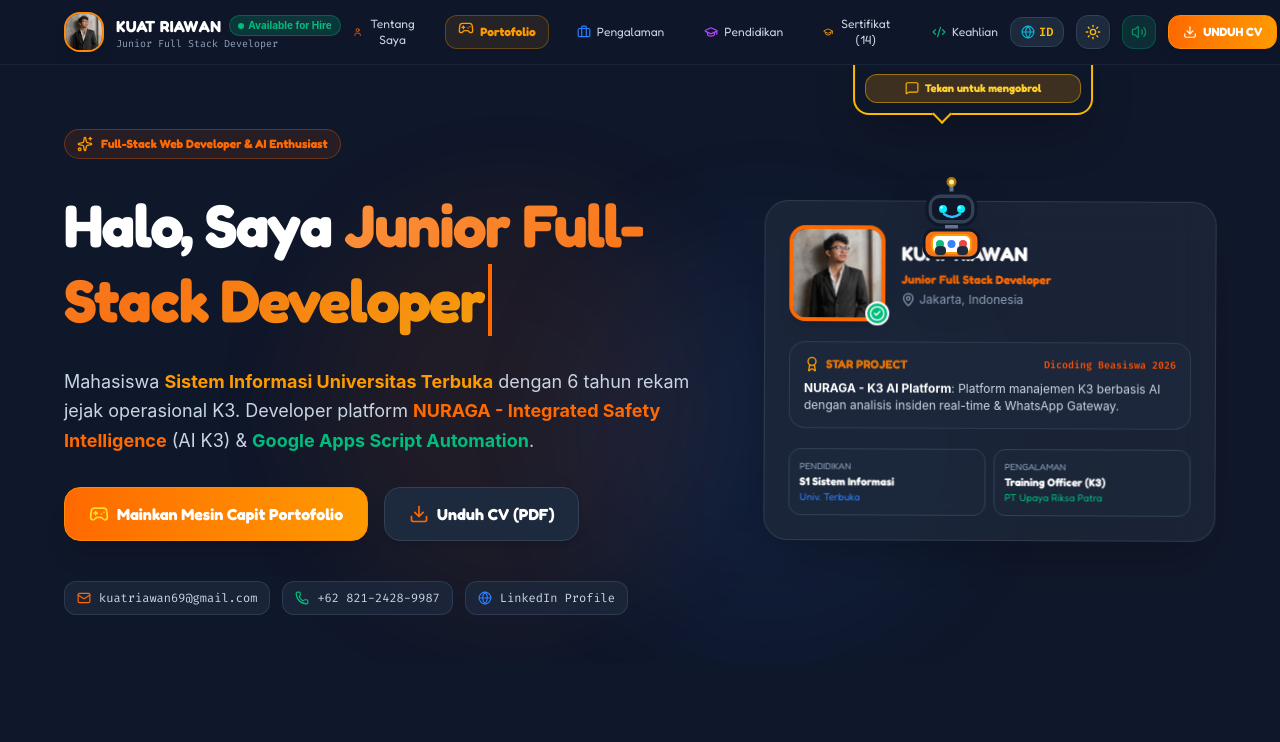
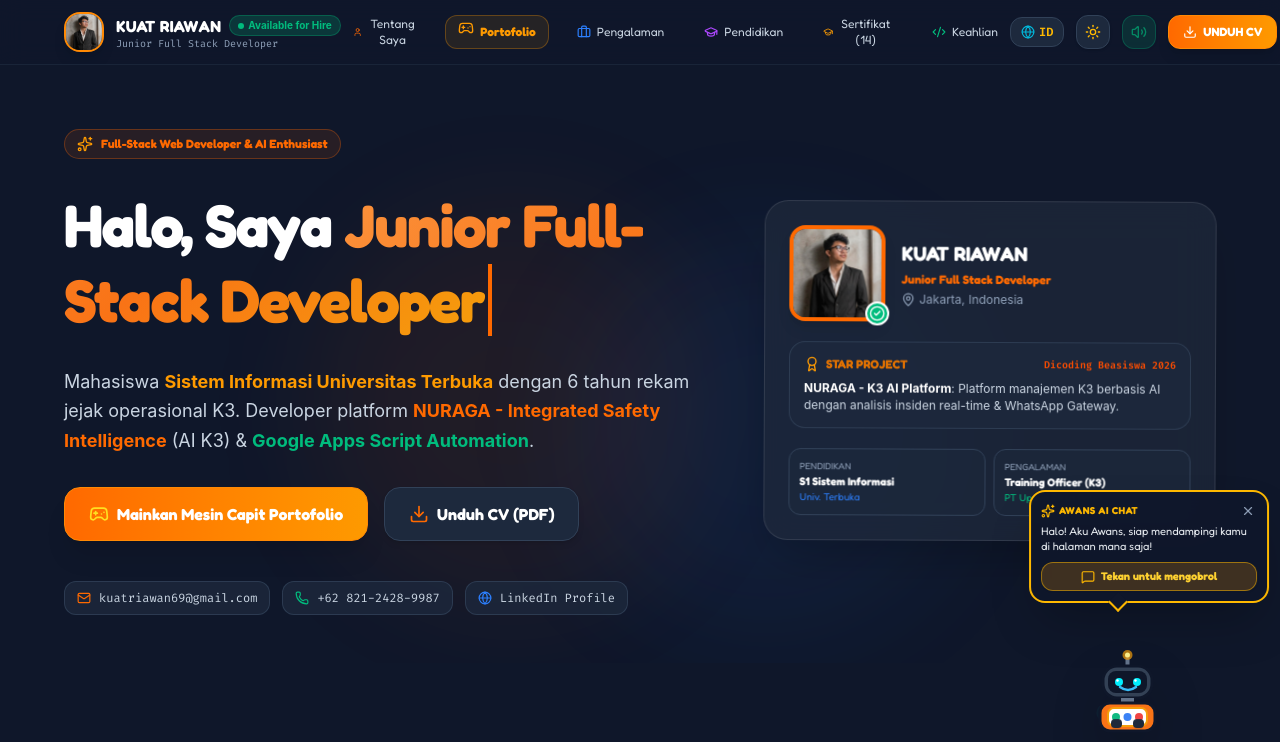
Before and after one commit to KuatRiawan/portofolio2026, a React (Vite) app: page / in a window 1280 px wide. Shown: the top 742 px of the page. Built offline with nearby package versions, Linux system fonts and the light colour scheme.

Commit message:
feat: make Awans a global floating mascot accessible across all pages and sections

```diff
--- a/src/App.tsx
+++ b/src/App.tsx
@@ -5,6 +5,7 @@ import { LandingNavbar } from './components/LandingNavbar';
 import { LandingSections } from './components/LandingSections';
 import { ArcadeLoadingOverlay } from './components/ArcadeLoadingOverlay';
 import { ArcadeFullscreenView } from './components/ArcadeFullscreenView';
+import { ArcadeMascot } from './components/ArcadeMascot';
 import { ProjectModal } from './components/ProjectModal';
 import { RakCapitModal } from './components/RakCapitModal';
 import { soundFx } from './services/soundEffects';
@@ -337,6 +338,9 @@ export function App() {
         onSelectProject={(proj) => setSelectedProject(proj)}
       />
 
+      {/* Global Fixed Floating Pet Mascot Awans */}
+      <ArcadeMascot onScrollToArcade={handleOpenArcadeFullscreen} />
+
     </div>
   );
 }
--- a/src/components/ArcadeMascot.tsx
+++ b/src/components/ArcadeMascot.tsx
@@ -9,8 +9,11 @@ interface ArcadeMascotProps {
 type MascotMood = 'happy' | 'angry' | 'dizzy' | 'sad' | 'surprised' | 'love' | 'sleepy';
 
 export const ArcadeMascot: React.FC<ArcadeMascotProps> = () => {
-  // Coordinates relative to profile card container
-  const [pos, setPos] = useState<{ x: number; y: number }>({ x: 220, y: -25 });
+  // Global viewport coordinates (Fixed position floating over all pages)
+  const [pos, setPos] = useState<{ x: number; y: number }>(() => ({
+    x: typeof window !== 'undefined' ? Math.max(20, window.innerWidth - 120) : 220,
+    y: typeof window !== 'undefined' ? Math.max(20, window.innerHeight - 150) : 400,
+  }));
   const [direction, setDirection] = useState<'right' | 'left'>('left');
   const [isDragging, setIsDragging] = useState<boolean>(false);
   const [isJumping, setIsJumping] = useState<boolean>(false);
@@ -22,7 +25,7 @@ export const ArcadeMascot: React.FC<ArcadeMascotProps> = () => {
   // Emotional Mood Engine (happy, angry, dizzy, sad, surprised, love, sleepy)
   const [mood, setMood] = useState<MascotMood>('happy');
 
-  const [speechBubble, setSpeechBubble] = useState<string>('Halo! Aku Awans, maskot Kuat Riawan!');
+  const [speechBubble, setSpeechBubble] = useState<string>('Halo! Aku Awans, siap mendampingi kamu di halaman mana saja!');
   const [showSpeech, setShowSpeech] = useState<boolean>(true);
   const [chatInput, setChatInput] = useState<string>('');
   const [isChatOpen, setIsChatOpen] = useState<boolean>(false);
@@ -31,7 +34,7 @@ export const ArcadeMascot: React.FC<ArcadeMascotProps> = () => {
     startX: 0,
     startY: 0,
     initialPosX: 220,
-    initialPosY: -25,
+    initialPosY: 400,
   });
 
   const isPointerDownRef = useRef<boolean>(false);
@@ -58,8 +61,8 @@ export const ArcadeMascot: React.FC<ArcadeMascotProps> = () => {
   };
 
   const mascotQuotes = [
-    'Ssshh... Aku ngumpet di belakang kartu profil Kuat Riawan!',
-    'Kamu bisa angkat dan geser aku ke mana saja lho!',
+    'Aku selalu mendampingi kamu di semua bagian halaman ini!',
+    'Kamu bisa angkat dan geser aku ke bagian mana saja di layar!',
     'Proyek NURAGA AI K3 keren banget! Ada WA Gateway dan Analytics!',
     'Kuat Riawan lulus Beasiswa Dicoding 2026 Predikat Distinction!',
     'Miringkan atau kocok HP kamu di arena capit untuk mengacak posisi bola!',
@@ -133,17 +136,18 @@ export const ArcadeMascot: React.FC<ArcadeMascotProps> = () => {
     const interval = setInterval(() => {
       setPos((prevPos) => {
         let newX = prevPos.x;
+        const maxWalkX = Math.max(50, (typeof window !== 'undefined' ? window.innerWidth : 400) - 100);
 
         if (direction === 'left') {
           newX -= walkSpeed * 3;
-          if (newX <= 10) {
-            newX = 10;
+          if (newX <= 15) {
+            newX = 15;
             setDirection('right');
           }
         } else {
           newX += walkSpeed * 3;
-          if (newX >= 320) {
-            newX = 320;
+          if (newX >= maxWalkX) {
+            newX = maxWalkX;
             setDirection('left');
           }
         }
@@ -354,8 +358,8 @@ export const ArcadeMascot: React.FC<ArcadeMascotProps> = () => {
 
   return (
     <div
-      className={`absolute transition-all ${
-        isDragging ? 'duration-0 z-50 scale-110 cursor-grabbing' : 'duration-700 ease-in-out z-30 cursor-grab'
+      className={`fixed transition-all ${
+        isDragging ? 'duration-0 z-[9999] scale-110 cursor-grabbing' : 'duration-700 ease-in-out z-[9999] cursor-grab'
       } select-none pointer-events-auto`}
       style={{
         transform: `translate3d(${pos.x}px, ${pos.y}px, 0)`,
@@ -367,14 +371,16 @@ export const ArcadeMascot: React.FC<ArcadeMascotProps> = () => {
     >
       <div className="relative group flex flex-col items-center">
 
-        {/* Speech Bubble Above Pet Mascot */}
+        {/* Speech Bubble Above or Below Pet Mascot depending on viewport position */}
         {showSpeech && (
           <div
             onMouseDown={(e) => e.stopPropagation()}
             onTouchStart={(e) => e.stopPropagation()}
             onPointerDown={(e) => e.stopPropagation()}
             onClick={(e) => e.stopPropagation()}
-            className={`absolute -top-40 -left-14 w-60 p-2.5 rounded-2xl shadow-2xl backdrop-blur-md animate-fade-in text-xs font-fredoka z-50 pointer-events-auto border-2 ${
+            className={`absolute ${
+              pos.y < 170 ? 'top-24' : '-top-40'
+            } -left-14 w-60 p-2.5 rounded-2xl shadow-2xl backdrop-blur-md animate-fade-in text-xs font-fredoka z-[9999] pointer-events-auto border-2 ${
             mood === 'angry'
               ? 'bg-rose-950/95 text-rose-100 border-rose-500'
               : mood === 'dizzy'
@@ -487,7 +493,9 @@ export const ArcadeMascot: React.FC<ArcadeMascotProps> = () => {
             )}
 
             {/* Speech Pointer Arrow */}
-            <div className={`absolute -bottom-2 left-20 w-3.5 h-3.5 border-b-2 border-r-2 rotate-45 ${
+            <div className={`absolute ${
+              pos.y < 170 ? '-top-2 left-20 border-t-2 border-l-2' : '-bottom-2 left-20 border-b-2 border-r-2'
+            } w-3.5 h-3.5 rotate-45 ${
               mood === 'angry'
                 ? 'bg-rose-950 border-rose-500'
                 : mood === 'dizzy'
--- a/src/components/LandingSections.tsx
+++ b/src/components/LandingSections.tsx
@@ -175,10 +175,6 @@ export const LandingSections: React.FC<LandingSectionsProps> = ({ onScrollToArca
 
             {/* Right Hero Glass Showcase Card (5 cols) */}
             <div className="lg:col-span-5 relative">
-
-              {/* PET MASCOT: Attached to Profile Card, peeking out from top/behind card */}
-              <ArcadeMascot onScrollToArcade={onScrollToArcade} />
-
               <div className={`glass-panel p-6 rounded-3xl border shadow-2xl relative space-y-5 animate-float-wobble z-20 ${
                 isLight ? 'border-slate-300 bg-white/90' : 'border-slate-700 bg-slate-900/80'
               }`}>
```
